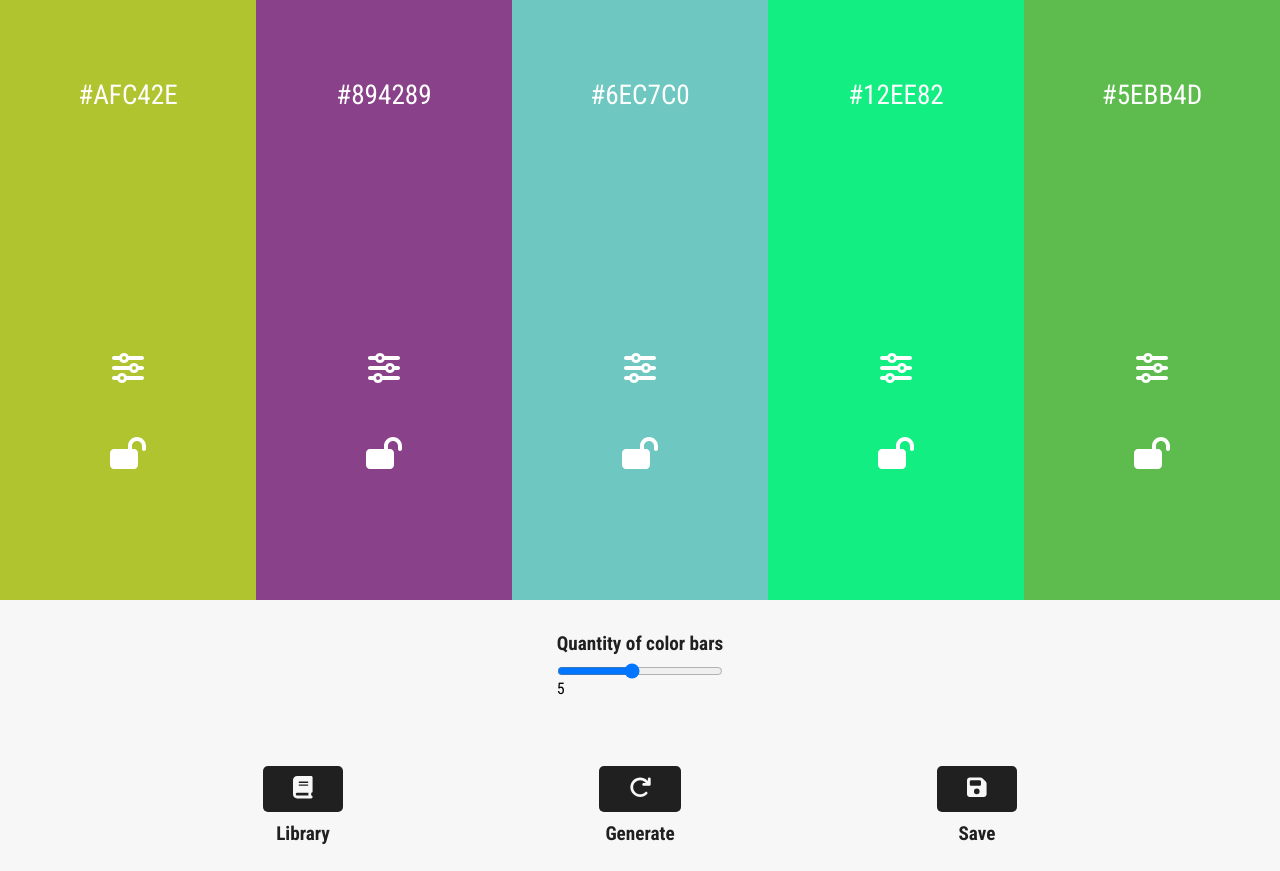
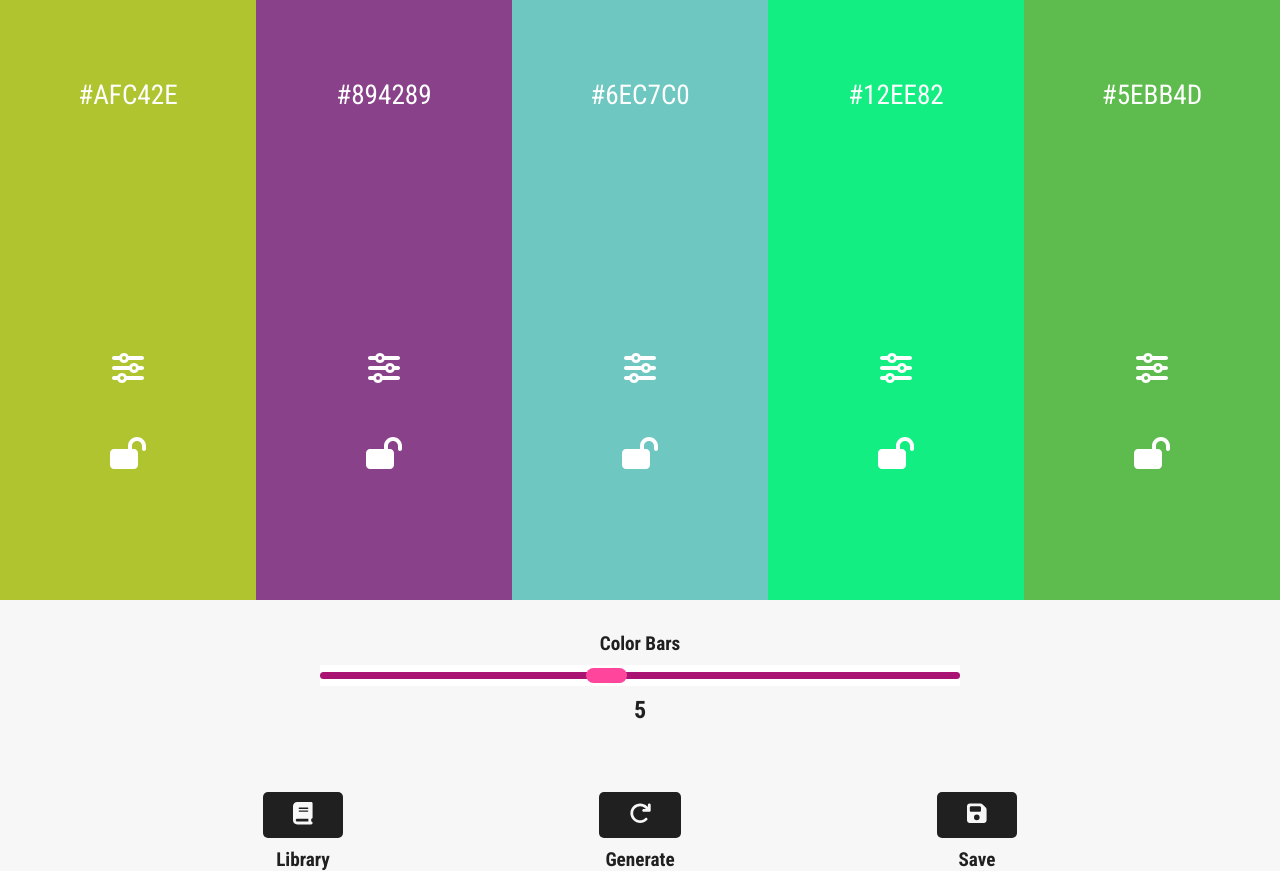
Before and after one commit to Borub-ar/Color-Palette-Generator, a React (Vite) app: page / in a window 1280 px wide. Before the commit the page ends 845 px from the top, so only its background shows below. Built offline with nearby package versions, Linux system fonts and the light colour scheme; the HTML template or start-up script is replaced by a standard one.

Commit message:
Add custom range input

```diff
--- a/src/components/controlPanel/BarQuantityController.jsx
+++ b/src/components/controlPanel/BarQuantityController.jsx
@@ -5,12 +5,128 @@ import PaletteContext from '../../store/palette-context';
 const InputWrapper = styled.div`
   display: flex;
   flex-direction: column;
+  align-items: center;
+
+  & :is(label, p) {
+    color: var(--defaultDark);
+    font-weight: 700;
+  }
 
   label {
-    color: var(--defaultDark);
     font-weight: 700;
     font-size: 1.2rem;
-    margin-bottom: 0.5rem;
+  }
+
+  input {
+    cursor: pointer;
+    margin: 0.8rem;
+    width: 20rem;
+  }
+
+  p {
+    font-size: 1.5rem;
+  }
+
+  input {
+    height: 21px;
+    -webkit-appearance: none;
+    margin: 10px 0;
+    width: clamp(15rem, 50vw, 40rem);
+  }
+
+  input:focus {
+    outline: none;
+  }
+
+  input::-webkit-slider-runnable-track {
+    width: 100%;
+    height: 7px;
+    cursor: pointer;
+    animate: 0.2s;
+    box-shadow: 0px 0px 0px #000000;
+    background: #a91472;
+    border-radius: 5px;
+    border: 0px solid #000000;
+  }
+
+  input::-webkit-slider-thumb {
+    box-shadow: 0px 0px 0px #000000;
+    border: 0px solid #000000;
+    height: 15px;
+    width: 41px;
+    border-radius: 50px;
+    background: #ff459c;
+    cursor: pointer;
+    -webkit-appearance: none;
+    margin-top: -4px;
+  }
+
+  input:focus::-webkit-slider-runnable-track {
+    background: #a91472;
+  }
+
+  input::-moz-range-track {
+    width: 100%;
+    height: 7px;
+    cursor: pointer;
+    animate: 0.2s;
+    box-shadow: 0px 0px 0px #000000;
+    background: #a91472;
+    border-radius: 5px;
+    border: 0px solid #000000;
+  }
+
+  input::-moz-range-thumb {
+    box-shadow: 0px 0px 0px #000000;
+    border: 0px solid #000000;
+    height: 15px;
+    width: 41px;
+    border-radius: 50px;
+    background: #ff459c;
+    cursor: pointer;
+  }
+
+  input::-ms-track {
+    width: 100%;
+    height: 7px;
+    cursor: pointer;
+    animate: 0.2s;
+    background: transparent;
+    border-color: transparent;
+    color: transparent;
+  }
+
+  input::-ms-fill-lower {
+    background: #a91472;
+    border: 0px solid #000000;
+    border-radius: 10px;
+    box-shadow: 0px 0px 0px #000000;
+  }
+
+  input::-ms-fill-upper {
+    background: #a91472;
+    border: 0px solid #000000;
+    border-radius: 10px;
+    box-shadow: 0px 0px 0px #000000;
+  }
+
+  input::-ms-thumb {
+    margin-top: 1px;
+    box-shadow: 0px 0px 0px #000000;
+    border: 0px solid #000000;
+    height: 15px;
+    width: 41px;
+    border-radius: 50px;
+    background: #ff459c;
+    cursor: pointer;
+  }
+
+  input:focus::-ms-fill-lower {
+    background: #a91472;
+  }
+
+  input:focus::-ms-fill-upper {
+    background: #a91472;
   }
 `;
 
@@ -20,13 +136,14 @@ const BarQuantityController = () => {
   const ctx = useContext(PaletteContext);
 
   const handleQuantityChange = event => {
-    setBarsQuantity(event.target.value);
-    ctx.updateColorBarsQuantity(barsQuantity);
+    const numberOfBars = event.target.value;
+    ctx.updateColorBarsQuantity(numberOfBars);
+    setBarsQuantity(numberOfBars);
   };
 
   return (
     <InputWrapper>
-      <label htmlFor='bar-quantity'>Quantity of color bars</label>
+      <label htmlFor='bar-quantity'>Color Bars</label>
       <input
         type='range'
         id='bar-quantity'
```
